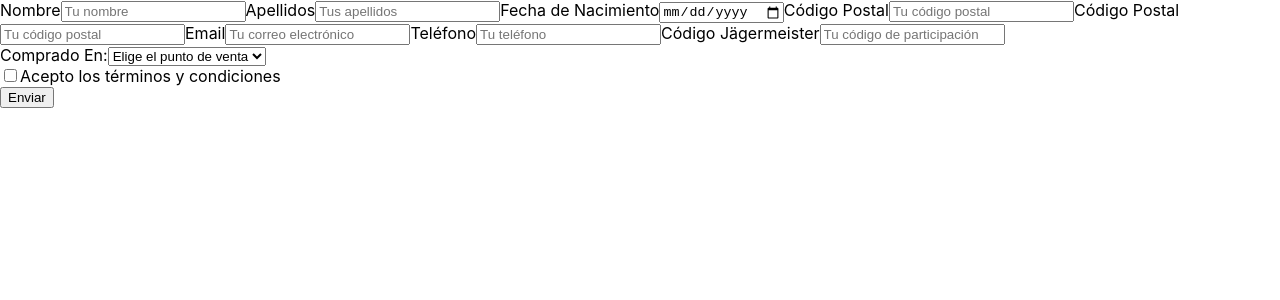
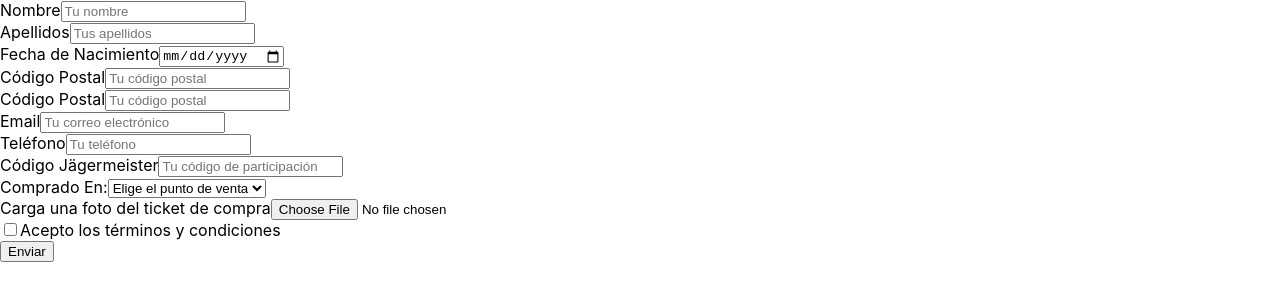
Before and after one commit to javidesalas/tmpromo-client, a React (Create React App) app: page / in a window 1280 px wide. Shown: the top 300 px of the page. Built offline with nearby package versions, Linux system fonts and the light colour scheme.

Commit message:
deploy to heroku

```diff
--- a/package.json
+++ b/package.json
@@ -18,7 +18,7 @@
     "yup": "^0.32.8"
   },
   "scripts": {
-    "start": "react-scripts start",
+    "start": "REACT_APP_API_URL=http://localhost:5000 react-scripts start",
     "build": "react-scripts build",
     "test": "react-scripts test",
     "eject": "react-scripts eject"
--- a/src/App.js
+++ b/src/App.js
@@ -1,15 +1,16 @@
-import React from 'react';
-import { Switch, Route } from 'react-router-dom'
+import React from "react";
+import { Switch, Route } from "react-router-dom";
 
-import Form from './components/Form'
+import Form from "./components/Form";
+import Success from "./components/Success";
 
 const App = () => {
-  return (
-    <Switch>
-      <Route path="" exact render={() => <Form />} />
-
-    </Switch>
-  );
+	return (
+		<Switch>
+			<Route path="/success" render={() => <Success />} />
+			<Route path="" exact render={() => <Form />} />
+		</Switch>
+	);
 };
 
 export default App;
--- a/src/components/Form.js
+++ b/src/components/Form.js
@@ -1,8 +1,11 @@
-import React from "react";
+import React, { useState } from "react";
+import { useHistory } from "react-router-dom";
 import ReactDOM from "react-dom";
-import { Formik, Form, useField } from "formik";
+import { Formik, Form, useFormikContext, useField } from "formik";
 import * as Yup from "yup";
 
+import FormService from "../services/form.services";
+import Uploader from "./Uploader";
 //import "./styles.css";
 
 const validationSchema = Yup.object().shape({
@@ -47,13 +50,13 @@ const validationSchema = Yup.object().shape({
 const MyTextInput = ({ label, ...props }) => {
 	const [field, meta] = useField(props);
 	return (
-		<>
+		<div>
 			<label htmlFor={props.id || props.name}>{label}</label>
 			<input className="text-input" {...field} {...props} />
 			{meta.touched && meta.error ? (
 				<div className="error">{meta.error}</div>
 			) : null}
-		</>
+		</div>
 	);
 };
 
@@ -85,7 +88,29 @@ const MySelect = ({ label, ...props }) => {
 	);
 };
 
+const MyUrl = (props) => {
+	const { setFieldValue } = useFormikContext();
+	const [field, meta] = useField(props);
+
+	React.useEffect(() => {
+		setFieldValue(props.name, props.imageurl);
+	}, [props.imageurl, props.name]);
+
+	return (
+		<>
+			<input {...props} {...field} />
+		</>
+	);
+};
+
 const EntryForm = () => {
+	const [uploadinImage, setUploadingImage] = useState(false);
+	const [pictureError, setPictureError] = useState("");
+	const [imageUrl, setImageUrl] = useState("");
+
+	const entryService = new FormService();
+	const history = useHistory();
+
 	return (
 		<div className="formContainer">
 			<Formik
@@ -103,10 +128,10 @@ const EntryForm = () => {
 				}}
 				validationSchema={validationSchema}
 				onSubmit={(values, { setSubmitting }) => {
-					setTimeout(() => {
-						alert(JSON.stringify(values, null, 2));
-						setSubmitting(false);
-					}, 400);
+					entryService
+						.newEntry(values)
+						.then((response) => history.push("/success"))
+						.catch((err) => console.log("ERRROOOOOOOR", err));
 				}}
 			>
 				<Form>
@@ -164,6 +189,10 @@ const EntryForm = () => {
 						<option value="Carrefour">Carrefour</option>
 					</MySelect>
 
+					<Uploader setImageUrl={setImageUrl} />
+
+					<MyUrl name="imageUrl" type="hidden" imageurl={imageUrl} />
+
 					<MyCheckbox name="acceptedTerms">
 						Acepto los términos y condiciones
 					</MyCheckbox>
--- a/src/components/Success.js
+++ b/src/components/Success.js
@@ -3,7 +3,7 @@ import React from 'react';
 const Success = () => {
     return (
         <div>
-
+           FUNCIONAAAAA
         </div>
     );
 };
--- /dev/null
+++ b/src/components/Uploader.js
@@ -0,0 +1,31 @@
+import React from "react";
+import FormService from "../services/form.services";
+
+const Uploader = ({setImageUrl}) => {
+	const entryService = new FormService();
+
+	const handleImageUpload = (e) => {
+		const uploadData = new FormData();
+		uploadData.append("imageUrl", e.target.files[0]);
+
+		entryService.uploadImage(uploadData)
+			.then((response) => {
+				console.log(response.data)
+				setImageUrl(response.data.path)
+			})
+			.catch((err) => console.log("ERROOOOOOOR", err));
+	};
+	return (
+		<div>
+			<label htmlFor="picture">Carga una foto del ticket de compra</label>
+			<input
+				name="picture"
+				type="file"
+				className="file"
+				onChange={handleImageUpload}
+			/>
+		</div>
+	);
+};
+
+export default Uploader;
```
Also changed, not shown: 2 other files (tests, documents, lock files or other folders).
